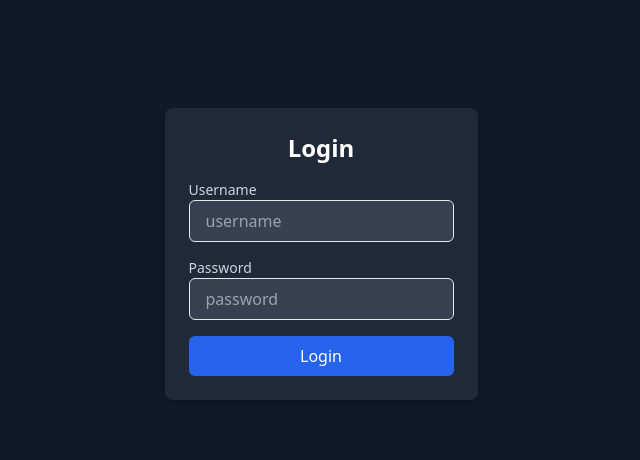
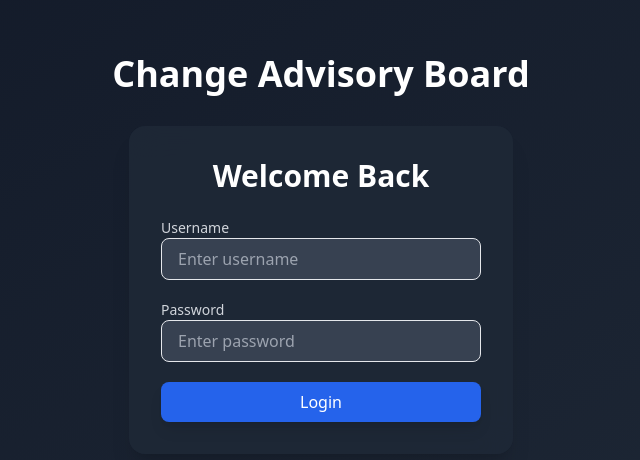
Before and after one commit to rafifdzaky27/agw-frontend, a Next.js app: page /login in a window 1280 px wide. Shown: the part 146-606 px from the top of the page, without its empty margins (319-959 px from the left). Built offline with nearby package versions, Linux system fonts and the light colour scheme.

Commit message:
feat: update urgency options and add framer-motion dependency; enhance ChangeRequestDetails logic

```diff
--- a/app/change-management/[id]/page.tsx
+++ b/app/change-management/[id]/page.tsx
@@ -302,10 +302,15 @@ export default function ChangeRequestDetails() {
     };
 
     const approveRequest = async () => {
+        if (!formData?.cab_meeting_date) {
+            toast.error("CAB Meeting Date is required.");
+            return;
+        }
+
         const loadingToast = toast.loading("Approving request...");
         try {
             const formDataToSend = new FormData();
-            formDataToSend.append("cab_meeting_date", formData?.cab_meeting_date || "");
+            formDataToSend.append("cab_meeting_date", formData.cab_meeting_date);
 
             const response = await fetch(`http://localhost:8080/api/requests/approve/${requestId}`, {
                 method: "PUT",
@@ -366,7 +371,8 @@ export default function ChangeRequestDetails() {
         }
 
         try {
-            const response = await fetch(`http://localhost:8080/api/requests/finalize/${requestId}`, {
+            const isEmergency = formData.urgency === "emergency";
+            const response = await fetch(`http://localhost:8080/api/requests/finalize/${requestId}?isEmergency=${isEmergency}`, {
                 method: "PUT",
                 headers: {
                     Authorization: `Bearer ${token}`,
@@ -517,13 +523,15 @@ export default function ChangeRequestDetails() {
         }
     };
 
-    const statusSteps = [
-        "draft",
-        "waiting_approval",
-        "waiting_finalization",
-        "waiting_migration",
-        "success/failed",
-    ];
+    const statusSteps = ["draft", "waiting_approval", "waiting_finalization", "waiting_migration", "success/failed"];
+
+    if (formData?.urgency === "emergency") {
+        if (formData?.type === "software") {
+            statusSteps.splice(3, 0, "waiting_dev_vdh_approval", "waiting_ops_vdh_approval");
+        } else if (formData?.type === "hardware") {
+            statusSteps.splice(3, 0, "waiting_ops_vdh_approval", "waiting_dev_vdh_approval");
+        }
+    }
 
     const completedSteps = () => {
         const statusIndex = statusSteps.indexOf(formData.status);
@@ -746,7 +754,7 @@ export default function ChangeRequestDetails() {
                                             {determineStatus(step) === 'completed' && <span className="text-white">✓</span>}
                                         </div>
                                         <p className={`text-sm mt-1 text-center ${getTextColor(step)}`}>
-                                            {step.replace("_", " ")}
+                                            {step.replace(/_/g, " ")}
                                         </p>
                                         {timestampMap[step as keyof typeof timestampMap] && (
                                             <p className={`text-xs text-gray-400 mt-1 text-center`}>
@@ -831,7 +839,7 @@ export default function ChangeRequestDetails() {
                                         disabled={isFieldDisabled("urgency")}
                                     >
                                         <option value="">Select Urgency</option>
-                                        <option value="urgent">Urgent</option>
+                                        <option value="emergency">Emergency</option>
                                         <option value="normal">Normal</option>
                                     </select>
                                 </div>
--- a/app/change-request-form/page.tsx
+++ b/app/change-request-form/page.tsx
@@ -239,7 +239,7 @@ export default function ChangeRequestForm() {
                                         required
                                     >
                                         <option value="">Select Urgency</option>
-                                        <option value="urgent">Urgent</option>
+                                        <option value="emergency">Emergency</option>
                                         <option value="normal">Normal</option>
                                     </select>
                                 </div>
@@ -339,7 +339,7 @@ export default function ChangeRequestForm() {
                                     <select
                                         id="uat_result"
                                         className="mt-1 block w-full p-2 bg-gray-700 border-gray-600 rounded focus:ring-blue-500 focus:border-blue-500"
-                                        title="Urgency"
+                                        title="uat_result"
                                         value={formData.uat_result}
                                         onChange={(e) => setFormData({ ...formData, uat_result: e.target.value })}
                                     >
--- a/app/change-request-track/page.tsx
+++ /dev/null
@@ -1,39 +0,0 @@
-"use client";
-
-import { useAuth } from "@/context/AuthContext";
-import Navbar from "@/components/Navbar";
-import ProtectedRoute from "@/components/ProtectedRoute";
-
-export default function Dashboard() {
-  const { user, token } = useAuth(); // Fetch user and token from AuthContext
-
-  return (
-    <ProtectedRoute>
-      <div className="min-h-screen bg-gray-900 text-white">
-        <Navbar />
-        <div className="flex flex-col items-center justify-center p-6">
-          <h1 className="text-3xl font-bold">Welcome to change request track</h1>
-
-          {user ? (
-            <div className="mt-6 text-center bg-gray-800 p-6 rounded-lg shadow-lg">
-              <p className="text-xl font-semibold">Hello, {user.name}!</p>
-              <p className="text-gray-400">Username: {user.username}</p>
-              <p className="text-gray-400">Role: {user.role}</p>
-              <p className="text-gray-400">Division: {user.division}</p>
-
-              {/* Token Section */}
-              {token && (
-                <div className="mt-4 p-3 bg-gray-700 rounded-lg text-sm break-all">
-                  <p className="text-gray-400">Token:</p>
-                  <p className="text-green-400">{token}</p>
-                </div>
-              )}
-            </div>
-          ) : (
-            <p className="text-red-500 mt-6">No user data found. Please log in.</p>
-          )}
-        </div>
-      </div>
-    </ProtectedRoute>
-  );
-}
--- a/app/login/page.tsx
+++ b/app/login/page.tsx
@@ -4,6 +4,7 @@ import { useState } from "react";
 import { toast } from "react-hot-toast";
 import { useAuth } from "../../context/AuthContext";
 import { useRouter } from "next/navigation";
+import { motion } from "framer-motion";
 
 export default function Home() {
   const [username, setUsername] = useState("");
@@ -11,7 +12,7 @@ export default function Home() {
   const { login } = useAuth();
   const router = useRouter();
 
-  const handleLogin = async (e: { preventDefault: () => void }) => {
+  const handleLogin = async (e: React.FormEvent<HTMLFormElement>) => {
     e.preventDefault();
     toast.loading("Logging in...");
 
@@ -34,7 +35,7 @@ export default function Home() {
 
       toast.success("Login successful");
 
-      login(data.user, data.token); // Store user & token in context/localStorage
+      login(data.user, data.token);
 
       router.push("/dashboard");
     } catch (error) {
@@ -45,39 +46,56 @@ export default function Home() {
   };
 
   return (
-    <div className="flex items-center justify-center h-screen bg-gray-900">
-      <form onSubmit={handleLogin} className="p-6 bg-gray-800 rounded-lg shadow-md">
-        <h2 className="text-2xl font-bold text-center text-white">Login</h2>
+    <div className="flex flex-col items-center justify-center h-screen bg-gradient-to-br from-gray-900 to-gray-800">
+      <motion.h1
+        initial={{ opacity: 0, y: -20 }}
+        animate={{ opacity: 1, y: 0 }}
+        transition={{ duration: 0.6 }}
+        className="text-4xl font-extrabold text-white mb-8"
+      >
+        Change Advisory Board
+      </motion.h1>
+      <motion.div
+        initial={{ opacity: 0, scale: 0.9 }}
+        animate={{ opacity: 1, scale: 1 }}
+        transition={{ duration: 0.5 }}
+        className="p-8 bg-gray-800 bg-opacity-90 backdrop-blur-lg rounded-2xl shadow-xl max-w-sm w-full"
+      >
+        <h2 className="text-3xl font-bold text-center text-white mb-6">Welcome Back</h2>
 
-        <div className="mt-4">
+        <form onSubmit={handleLogin} className="space-y-5">
+          <div>
             <label className="block text-sm font-medium text-gray-300">Username</label>
             <input
               type="text"
-            placeholder="username"
-            className="w-full px-4 py-2 border rounded-md bg-gray-700 text-white focus:ring focus:ring-blue-500"
+              placeholder="Enter username"
+              className="w-full px-4 py-2 border rounded-lg bg-gray-700 text-white focus:ring focus:ring-blue-500"
               value={username}
               onChange={(e) => setUsername(e.target.value)}
             />
           </div>
 
-        <div className="mt-4">
+          <div>
             <label className="block text-sm font-medium text-gray-300">Password</label>
             <input
               type="password"
-            placeholder="password"
-            className="w-full px-4 py-2 border rounded-md bg-gray-700 text-white focus:ring focus:ring-blue-500"
+              placeholder="Enter password"
+              className="w-full px-4 py-2 border rounded-lg bg-gray-700 text-white focus:ring focus:ring-blue-500"
               value={password}
               onChange={(e) => setPassword(e.target.value)}
             />
           </div>
 
-        <button
+          <motion.button
+            whileHover={{ scale: 1.05 }}
+            whileTap={{ scale: 0.95 }}
             type="submit"
-          className="w-full mt-4 bg-blue-600 text-white py-2 rounded-md hover:bg-blue-700"
+            className="w-full bg-blue-600 text-white py-2 rounded-lg transition-all duration-300 hover:bg-blue-700 shadow-lg"
           >
             Login
-        </button>
+          </motion.button>
         </form>
+      </motion.div>
     </div>
   );
 }
--- a/package.json
+++ b/package.json
@@ -12,6 +12,7 @@
     "autoprefixer": "^10.4.20",
     "bcryptjs": "^3.0.1",
     "dotenv": "^16.4.7",
+    "framer-motion": "^12.5.0",
     "jsonwebtoken": "^9.0.2",
     "next": "15.1.7",
     "pg": "^8.13.3",
```
Also changed, not shown: 1 other file (tests, documents, lock files or other folders). Lines whose indentation alone changed are shown as unchanged.
